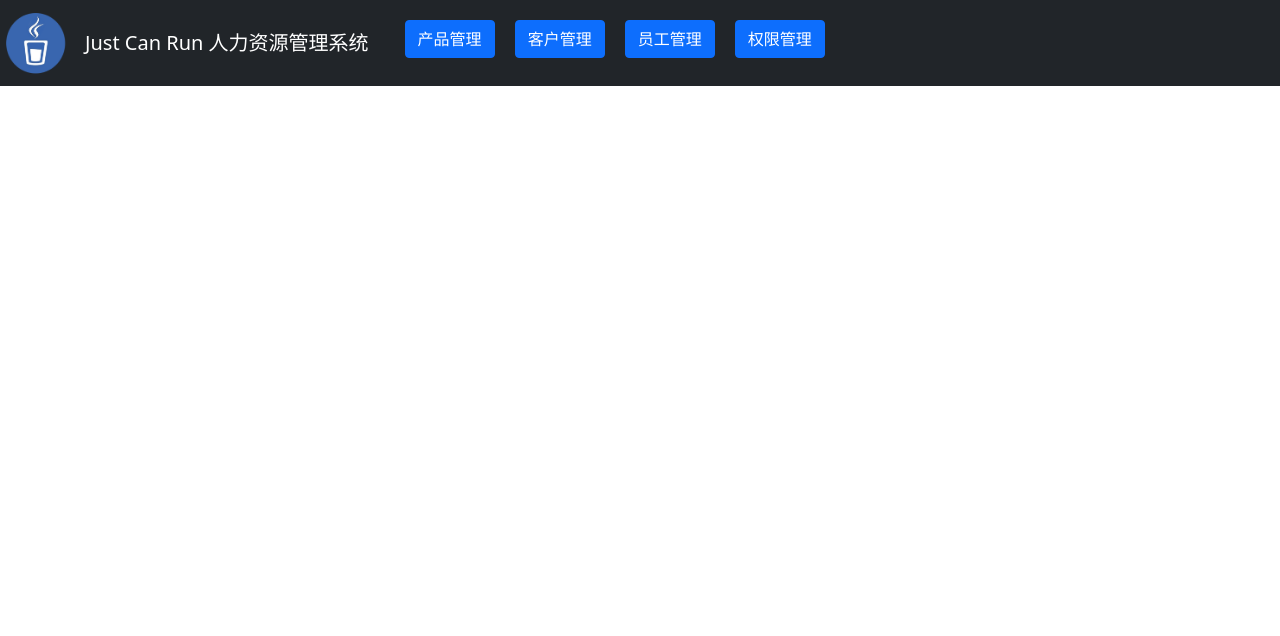
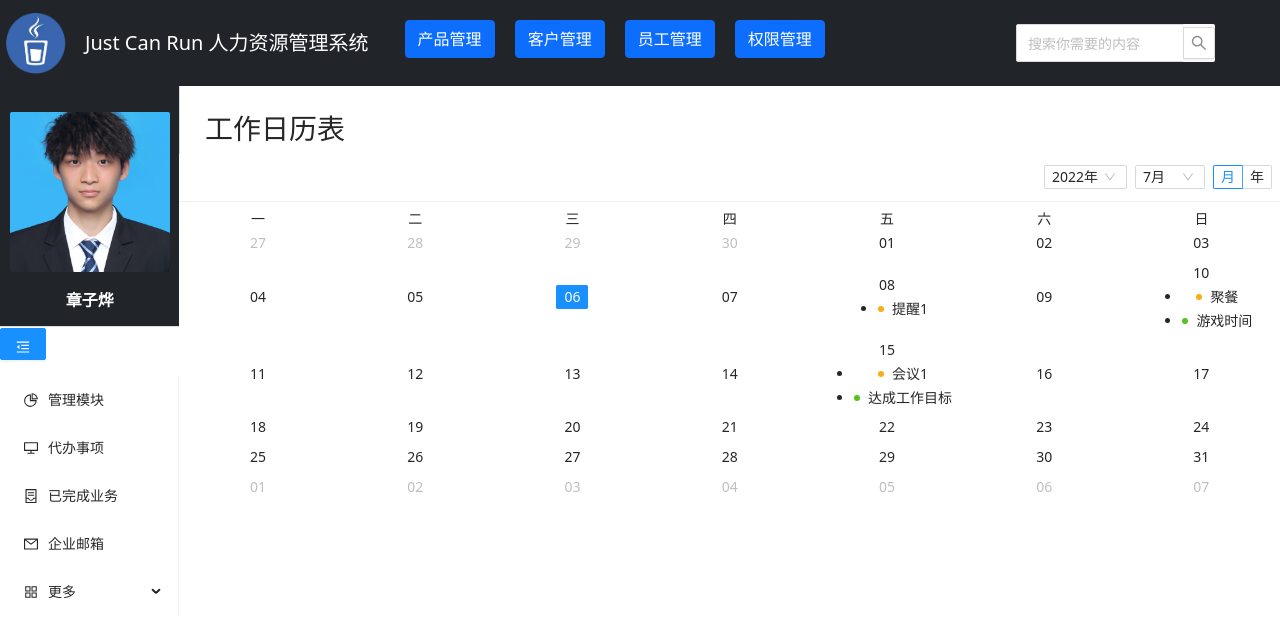
Before and after one commit to zzy1157654912/Human-resource-management-system, a React (Create React App) app in the folder react-hooks-frontend/: page /calendar in a window 1280 px wide. Shown: the top 636 px of the page. Built offline with nearby package versions, Linux system fonts and the light colour scheme.

Commit message:
update:calendar/root

```diff
--- a/react-hooks-frontend/src/App.js
+++ b/react-hooks-frontend/src/App.js
@@ -9,6 +9,7 @@ import ListCustomerComponent from './components/Customer/ListCustomerComponent'
 import Login from "./components/Login/Login"
 import Register from './components/Register/Register'
 import Root from './components/Root/Root'
+import Calendar from './components/Calendar/Calendar'
 import {isLogin} from "./global";
 import LeftSide from "./components/leftSide/LeftSide";
 
@@ -32,6 +33,7 @@ export default function App() {
                         <Route path="/products" element={<ListProductComponent/>}></Route>
                         <Route path="/customers" element={<ListCustomerComponent/>}></Route>
                         <Route path="/roots" element={<Root/>}></Route>
+                        <Route path="/calendar" element={<Calendar/>}></Route>
                         //路由重定向
                         <Route
                             path="/"
--- /dev/null
+++ b/react-hooks-frontend/src/components/Calendar/Calendar.js
@@ -0,0 +1,101 @@
+import { Badge, Calendar } from 'antd';
+import React from 'react';
+//切换中文
+import moment from 'moment'
+import locale from 'antd/lib/date-picker/locale/zh_CN'
+import 'moment/locale/zh-cn'
+import LeftSide from "../leftSide/LeftSide";
+moment.locale('zh-cn')
+
+
+
+
+const getListData = (value) => {
+    let listData;
+    switch (value.date()) {
+        case 8:
+            listData = [
+                {
+                    type: 'warning',
+                    content: '提醒1',
+                }
+            ];
+            break;
+
+        case 10:
+            listData = [
+                {
+                    type: 'warning',
+                    content: '聚餐',
+                },
+                {
+                    type: 'success',
+                    content: '游戏时间',
+                },
+            ];
+            break;
+
+        case 15:
+            listData = [
+                {
+                    type: 'warning',
+                    content: '会议1',
+                },
+                {
+                    type: 'success',
+                    content: '达成工作目标',
+                }
+            ];
+            break;
+
+        default:
+    }
+
+    return listData || [];
+};
+
+const getMonthData = (value) => {
+    if (value.month() === 8) {
+        return 1394;
+    }
+};
+const Jcalendar = () => {
+    const monthCellRender = (value) => {
+        const num = getMonthData(value);
+        return num ? (
+            <div className="notes-month">
+                <section>{num}</section>
+                <span>Backlog number</span>
+            </div>
+        ) : null;
+    };
+
+    const dateCellRender = (value) => {
+        const listData = getListData(value);
+        return (
+            <ul className="events">
+                {listData.map((item) => (
+                    <li key={item.content}>
+                        <Badge status={item.type} text={item.content} />
+                    </li>
+                ))}
+            </ul>
+        );
+    };
+    return (
+        <div style={{display:"flex"}}>
+            <LeftSide />
+            <div style={{width:"92vw"}}>
+                <h3 style={{marginLeft:"2vw",marginTop:"2vw"}}>工作日历表</h3>
+                <Calendar dateCellRender={dateCellRender}
+                          monthCellRender={monthCellRender}
+                          fullscreen={false}
+                          locale={locale}
+                />
+            </div>
+
+        </div>
+    )
+}
+
+export default Jcalendar;
--- a/react-hooks-frontend/src/components/Root/Root.js
+++ b/react-hooks-frontend/src/components/Root/Root.js
@@ -2,7 +2,7 @@ import './Root.css';
 import LeftSide from "../leftSide/LeftSide";
 import { SearchOutlined } from '@ant-design/icons';
 import React , { useState,useRef }from "react";
-import { Space, Table, Tag, Checkbox, Divider, Row, Col,Button, Input } from 'antd';
+import { Space, Table, Tag, Checkbox, Divider, Row, Col,Button, Input,Switch } from 'antd';
 import Highlighter from 'react-highlight-words';
 
 const CheckboxGroup = Checkbox.Group;
@@ -24,6 +24,10 @@ const Root = () => {
     const handleReset = (clearFilters) => {
         clearFilters();
         setSearchText('');
+    };
+
+    const onChangeRoot = (checked) => {
+        console.log(`switch to ${checked}`);
     };
 
     const getColumnSearchProps = (dataIndex) => ({
@@ -159,10 +163,7 @@ const Root = () => {
             title: '账号封禁',
             key: 'action',
             render: (_, record) => (
-                <Space size="middle">
-                    <a>Invite {record.name}</a>
-                    <a>Delete</a>
-                </Space>
+                <Switch defaultChecked onChange={onChangeRoot} disabled={true} />
             ),
         },
     ];
@@ -176,7 +177,6 @@ const Root = () => {
     const onChange = (checkedValues) => {
         console.log('checked = ', checkedValues);
     };
-
 
     const data = [
         {
@@ -203,13 +203,78 @@ const Root = () => {
             tags: ['nice'],
             root: ['部门权限']
         },
+        {
+            key: '4',
+            name: 'John Brown',
+            position: '技术专家',
+            department: '技术部',
+            tags: ['nice'],
+            root: ['人员权限','部门权限']
+        },
+        {
+            key: '5',
+            name: 'John Brown',
+            position: '技术专家',
+            department: '技术部',
+            tags: ['nice'],
+            root: ['人员权限','部门权限']
+        },
+        {
+            key: '6',
+            name: 'John Brown',
+            position: '技术专家',
+            department: '技术部',
+            tags: ['nice'],
+            root: ['人员权限','部门权限']
+        },
+        {
+            key: '7',
+            name: 'John Brown',
+            position: '技术专家',
+            department: '技术部',
+            tags: ['nice'],
+            root: ['人员权限','部门权限']
+        },
+        {
+            key: '8',
+            name: 'John Brown',
+            position: '技术专家',
+            department: '技术部',
+            tags: ['nice'],
+            root: ['人员权限','部门权限']
+        },
+
+        {
+            key: '9',
+            name: 'John Brown',
+            position: '技术专家',
+            department: '技术部',
+            tags: ['nice'],
+            root: ['人员权限','部门权限']
+        },
+        {
+            key: '10',
+            name: 'John Brown',
+            position: '技术专家',
+            department: '技术部',
+            tags: ['nice'],
+            root: ['人员权限','部门权限']
+        },
+        {
+            key: '11',
+            name: 'John Brown',
+            position: '技术专家',
+            department: '技术部',
+            tags: ['nice'],
+            root: ['人员权限','部门权限']
+        },
     ];
     return (
         <div className="root-contain" style={{display:"flex"}}>
             <LeftSide />
-            <div className="member-list-contain">
+            <div className="member-list-contain" style={{width:"92vw"}}>
                 <div className="member-list">
-                    <Table columns={columns} dataSource={data} />
+                    <Table columns={columns} dataSource={data} pagination={{pageSize:9}}/>
                 </div>
             </div>
         </div>
--- a/react-hooks-frontend/src/components/leftSide/LeftSide.js
+++ b/react-hooks-frontend/src/components/leftSide/LeftSide.js
@@ -3,6 +3,7 @@ import {isLogin} from "../../global";
 import {Avatar} from "antd";
 import imgURL from './zzy.JPG';
 import React,{ useState,useEffect } from "react";
+import { useNavigate } from 'react-router-dom';
 import { Button, Menu } from 'antd';
 import {
     AppstoreOutlined,
@@ -24,7 +25,7 @@ function getItem(label, key, icon, children, type) {
     };
 }
 const items = [
-    getItem('工作数据', '1', <PieChartOutlined />),
+    getItem('管理模块', '1', <PieChartOutlined />),
     getItem('代办事项', '2', <DesktopOutlined />),
     getItem('已完成业务', '3', <ContainerOutlined />),
     getItem('企业邮箱', 'sub1', <MailOutlined />),
@@ -40,7 +41,27 @@ const LeftSide = () => {
     const toggleCollapsed = () => {
         setCollapsed(!collapsed);
     };
-
+    //选中管理
+    const [check,setCheck] = useState([])
+    //路由管理
+    const Redirect = useNavigate();
+    //点击跳转
+    const onClick = (e) => {
+        const key = e.key;
+        switch (key) {
+            case '1': Redirect('/products');
+            setCheck(["1"])
+            break;
+            case '2': Redirect('/calendar');
+                setCheck(["2"])
+            break;
+            case '3': console.log(3);
+                setCheck(["3"])
+            break;
+            case 'sub1': window.location.href = "https://email.163.com/";
+            break;
+        }
+    };
     return (
         <div className="left-contain">
             <div className="user-img">
@@ -57,12 +78,14 @@ const LeftSide = () => {
                 {collapsed ? <MenuUnfoldOutlined /> : <MenuFoldOutlined />}
             </Button>
             <Menu
+                onClick={onClick}
                 defaultSelectedKeys={['1']}
                 defaultOpenKeys={['sub1']}
                 mode="inline"
                 theme="light"
                 inlineCollapsed={collapsed}
                 items={items}
+                selectedKeys={check}
             />
         </div>
 
--- a/react-hooks-frontend/src/layouts/HeaderComponent.js
+++ b/react-hooks-frontend/src/layouts/HeaderComponent.js
@@ -2,7 +2,9 @@ import React from 'react'
 import {Link, useNavigate} from 'react-router-dom'
 import imgUrl from './Just_Can_Run_logo.png'
 import {isLogin} from '../global'
-import {Button} from "antd";
+import {Button,Input, Space} from "antd";
+import { AudioOutlined } from '@ant-design/icons';
+const { Search } = Input;
 
 const HeaderComponent = () => {
     const navigate = useNavigate();
@@ -10,6 +12,24 @@ const HeaderComponent = () => {
         localStorage.clear();
         console.log(localStorage)
         navigate('/login')
+    };
+    const state = {}
+    const searchItem = ['产品管理','权限管理','员工管理','客户管理'];
+    const Redirct = useNavigate();
+    const onSearch = (value) => {
+        if (searchItem.indexOf(value) !== -1) {
+            switch (value) {
+                case '产品管理': Redirct('/products');
+                break;
+                case '权限管理': Redirct('/roots');
+                break;
+                case '员工管理': Redirct('/employees');
+                break;
+                case '客户管理': Redirct('/customers');
+            }
+        } else {
+
+        }
     };
 
     return (
@@ -46,6 +66,16 @@ const HeaderComponent = () => {
                         </Button>
                         }
                     </div>
+                    <div style={{position:"absolute",right:"5vw"}}>
+                        <Search
+                            placeholder="搜索你需要的内容"
+                            onSearch={onSearch}
+                            status={state}
+                            style={{
+                                width: 200,
+                            }}
+                        />
+                    </div>
 
                 </nav>
             </header>
```
Also changed, not shown: 1 other file (tests, documents, lock files or other folders).
